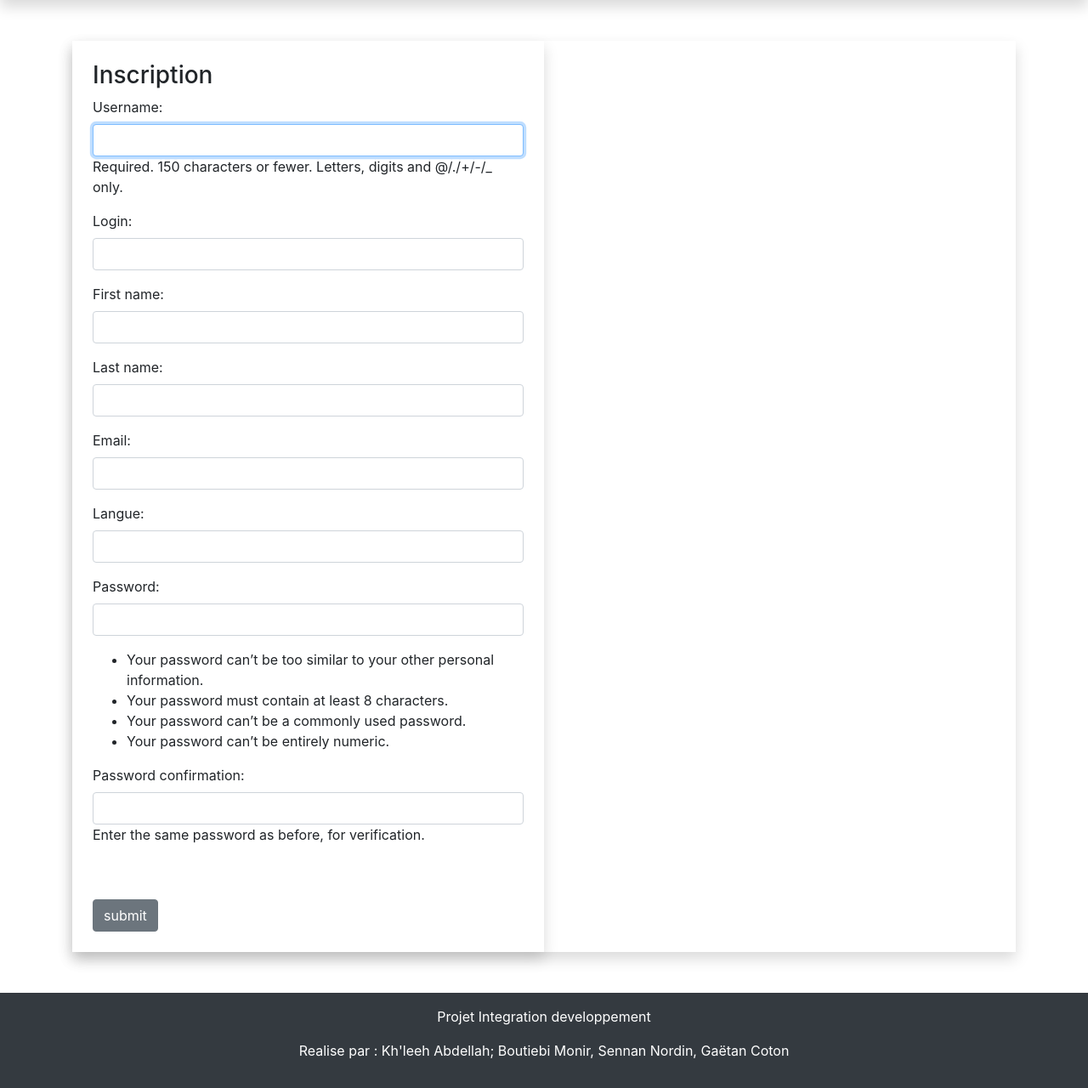
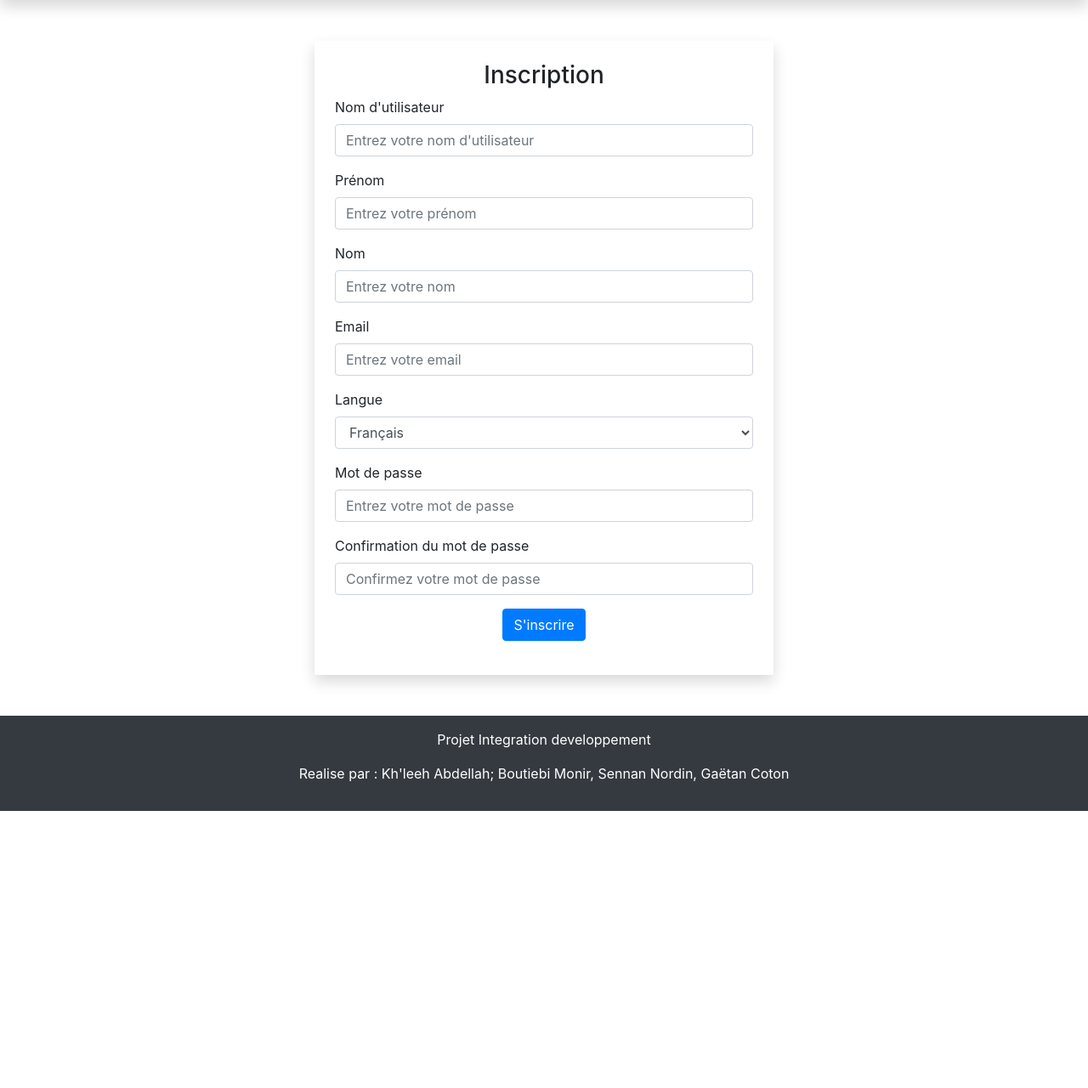
Before and after one commit to abdellahkh/labo-PID, a Django app: page /members/register_user in a window 1280 px wide. Shown: the part 74-1354 px from the top of the page at 85% size. After the commit the page ends 1028 px from the top, so only its background shows below. Run offline with Django 4.2, Linux system fonts and the light colour scheme.

Commit message:
Forms inscript°, connect°, add artist et spectacle

```diff
--- a/members/forms.py
+++ b/members/forms.py
@@ -1,18 +1,27 @@
 from django.contrib.auth.forms import UserCreationForm
 from django.contrib.auth.models import User
 from django import forms
+from django.forms import Select
 
 
 class RegisterUserForm(UserCreationForm):
     email = forms.EmailField(widget=forms.EmailInput(attrs={'class':'form-control'}))
-    login = forms.CharField(max_length=30, widget=forms.TextInput(attrs={'class':'form-control'}))
-    first_name = forms.CharField(max_length=50, widget=forms.TextInput(attrs={'class':'form-control'}))
-    last_name = forms.CharField(max_length=50, widget=forms.TextInput(attrs={'class':'form-control'}))
-    langue = forms.CharField(max_length=2)
+    first_name = forms.CharField(max_length=50, label='Prénom', widget=forms.TextInput(attrs={'class':'form-control'}))
+    last_name = forms.CharField(max_length=50, label='Nom', widget=forms.TextInput(attrs={'class':'form-control'}))
+    LANGUE_CHOICES = [
+    ('FR', 'Français'),
+    ('NL', 'Néerlandais'),
+    ('EN', 'Anglais'),
+    ('DE', 'Allemand'),
+    ('AR', 'Arabe'),
+]
+
+    langue = forms.ChoiceField(choices=LANGUE_CHOICES, widget=Select(attrs={'class':'form-control'}))
+
 
     class Meta:
         model= User
-        fields = ('username','login', 'first_name', 'last_name', 'email', 'langue', 'password1', 'password2' )
+        fields = ('username', 'first_name', 'last_name', 'email', 'langue', 'password1', 'password2' )
 
     def __init__(self, *args, **kwargs):
         super(RegisterUserForm, self).__init__(*args, **kwargs)
@@ -21,3 +30,5 @@ class RegisterUserForm(UserCreationForm):
         self.fields['langue'].widget.attrs['class'] = 'form-control'
         self.fields['password1'].widget.attrs['class'] = 'form-control'
         self.fields['password2'].widget.attrs['class'] = 'form-control'
+        self.fields['password1'].label = 'Mot de passe'
+        self.fields['password2'].label = 'Confirmation du mot de passe'
--- a/members/templates/authenticate/register_user.html
+++ b/members/templates/authenticate/register_user.html
@@ -2,7 +2,7 @@
 {% block title %}NYGMA - Register{% endblock %}
 {% block content %}
 {% if form.errors %}
-  <div class="alert alert-warning  alert-dismissible fade show m-3" role="alert">
+  <div class="alert alert-warning alert-dismissible fade show m-3" role="alert">
     Il y a eu une erreur lors de la soumission
     <button type="button" class="close" data-dismiss="alert" aria-label="Close">
       <span aria-hidden="true">&times;</span>
@@ -10,45 +10,66 @@
   </div>
 {% endif %}
 <div class="container">
-    <div class="row mt-5 mb-5 shadow">
+    <div class="row mt-5 mb-5">
+        <div class="col-lg-12 d-flex justify-content-center">
             <div class="col-lg-6 shadow p-4">
-          <h3>Inscription</h3>
-            <form action="{% url 'register' %}" method=POST>
+                <h3 class="text-center">Inscription</h3>
+                <form action="{% url 'register' %}" method="POST">
                     {% csrf_token %}
-              {{ form.as_p }}
-               <!--<div class="form-group">
-                    <label for="exampleInputPrenom">Prenom</label>
-                    <input type="text" class="form-control" id="exampleInputPrenom" aria-describedby="prenomHelp">
+                    <div class="form-group">
+                        <label for="id_username">Nom d'utilisateur</label>
+                        <input type="text" class="form-control" id="id_username" name="username" placeholder="Entrez votre nom d'utilisateur" required>
+                        {% if form.username.errors %}
+                            <small class="form-text text-danger">{{ form.username.errors.0 }}</small>
+                        {% endif %}
                     </div>
                     <div class="form-group">
-                    <label for="exampleInputNom">Nom</label>
-                    <input type="text" class="form-control" id="exampleInputNom" aria-describedby="NomHelp">
+                        <label for="id_first_name">Prénom</label>
+                        <input type="text" class="form-control" id="id_first_name" name="first_name" placeholder="Entrez votre prénom" required>
+                        {% if form.first_name.errors %}
+                            <small class="form-text text-danger">{{ form.first_name.errors.0 }}</small>
+                        {% endif %}
                     </div>
                     <div class="form-group">
-                  <label for="exampleInputEmail1">Email</label>
-                  <input type="email" class="form-control" id="exampleInputEmail1" aria-describedby="emailHelp">
-                <small id="emailHelp" class="form-text text-muted">We want it!</small>
+                        <label for="id_last_name">Nom</label>
+                        <input type="text" class="form-control" id="id_last_name" name="last_name" placeholder="Entrez votre nom" required>
+                        {% if form.last_name.errors %}
+                            <small class="form-text text-danger">{{ form.last_name.errors.0 }}</small>
+                        {% endif %}
                     </div>
                     <div class="form-group">
-                  <label for="exampleInputPassword1">Password</label>
-                  <input type="password" class="form-control" id="exampleInputPassword1">
+                        <label for="id_email">Email</label>
+                        <input type="email" class="form-control" id="id_email" name="email" placeholder="Entrez votre email" required>
+                        {% if form.email.errors %}
+                            <small class="form-text text-danger">{{ form.email.errors.0 }}</small>
+                        {% endif %}
                     </div>
                     <div class="form-group">
-                    <label for="exampleInputPasswordConfirmation">Password confirmation</label>
-                    <input type="password" class="form-control" id="exampleInputPasswordConfirmation">
+                        <label for="id_langue">Langue</label>
+                        {{ form.langue }}
+                        {% if form.langue.errors %}
+                            <small class="form-text text-danger">{{ form.langue.errors.0 }}</small>
+                        {% endif %}
                     </div>
-                <div class="form-group form-check">
-                  <input type="checkbox" class="form-check-input" id="exampleCheck1">
-                  <label class="form-check-label" for="exampleCheck1">Check me out</label>
+                    <div class="form-group">
+                        <label for="id_password1">Mot de passe</label>
+                        <input type="password" class="form-control" id="id_password1" name="password1" placeholder="Entrez votre mot de passe" required>
+                        {% if form.password1.errors %}
+                            <small class="form-text text-danger">{{ form.password1.errors.0 }}</small>
+                        {% endif %}
                     </div>
-                <button type="submit" class="btn btn-primary">Submit</button>
-              -->
-              <br/> <br/>
-              <input type="submit" value="submit" class="btn btn-secondary">
+                    <div class="form-group">
+                        <label for="id_password2">Confirmation du mot de passe</label>
+                        <input type="password" class="form-control" id="id_password2" name="password2" placeholder="Confirmez votre mot de passe" required>
+                        {% if form.password2.errors %}
+                        <small class="form-text text-danger">{{ form.password2.errors.0 }}</small>
+                        {% endif %}
+                    </div>
+                    <div class="form-group text-center">
+                      <input type="submit" value="S'inscrire" class="btn btn-primary">
+                    </div>
                 </form>
             </div>
-        <div class="col-lg-6">
-          <img src="" alt="" class="img-fluid img-responsive">
         </div>
     </div>
 </div>
```
Also changed, not shown: members/templates/authenticate/login.html (+7 -6 lines), reservation/forms.py (+10 -1 lines), reservation/templates/artist/createArtist.html (+18 -7 lines), reservation/templates/show/addshow.html (+41 -7 lines). Lines whose indentation alone changed are shown as unchanged.
